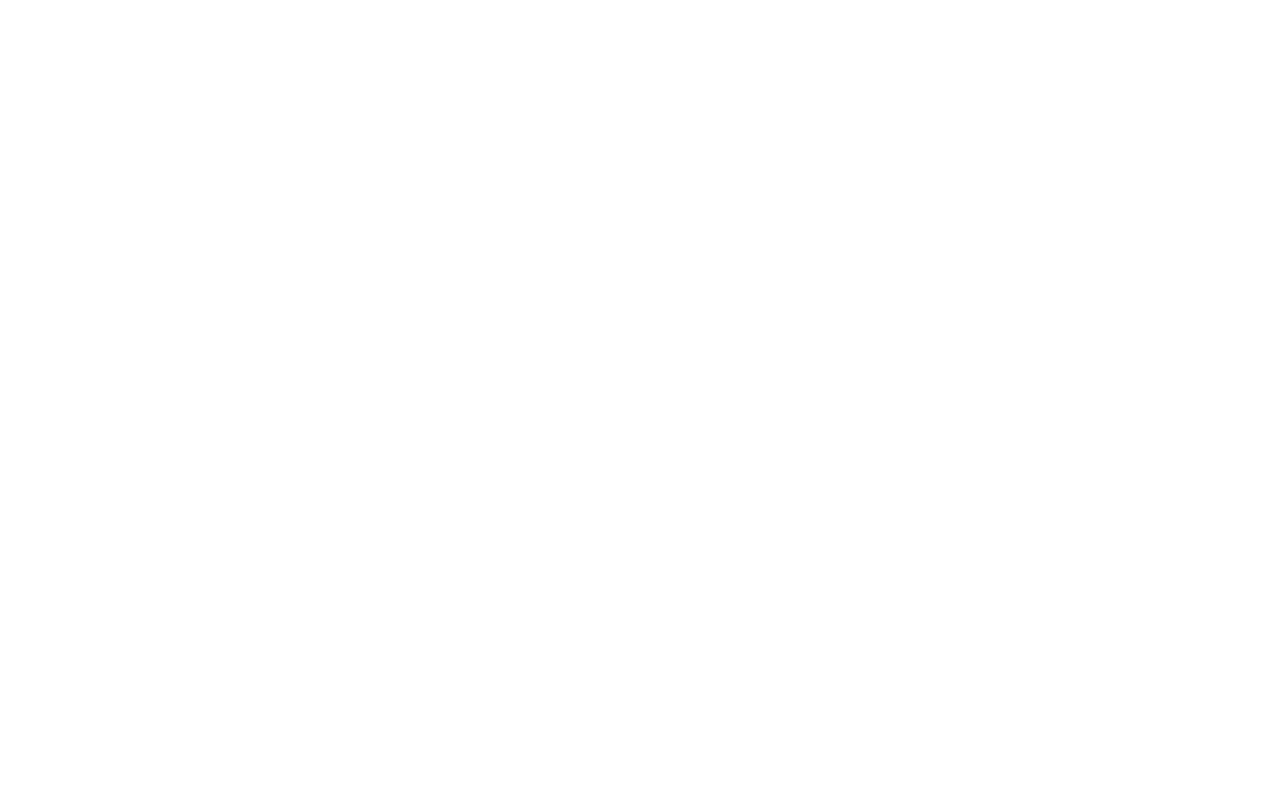
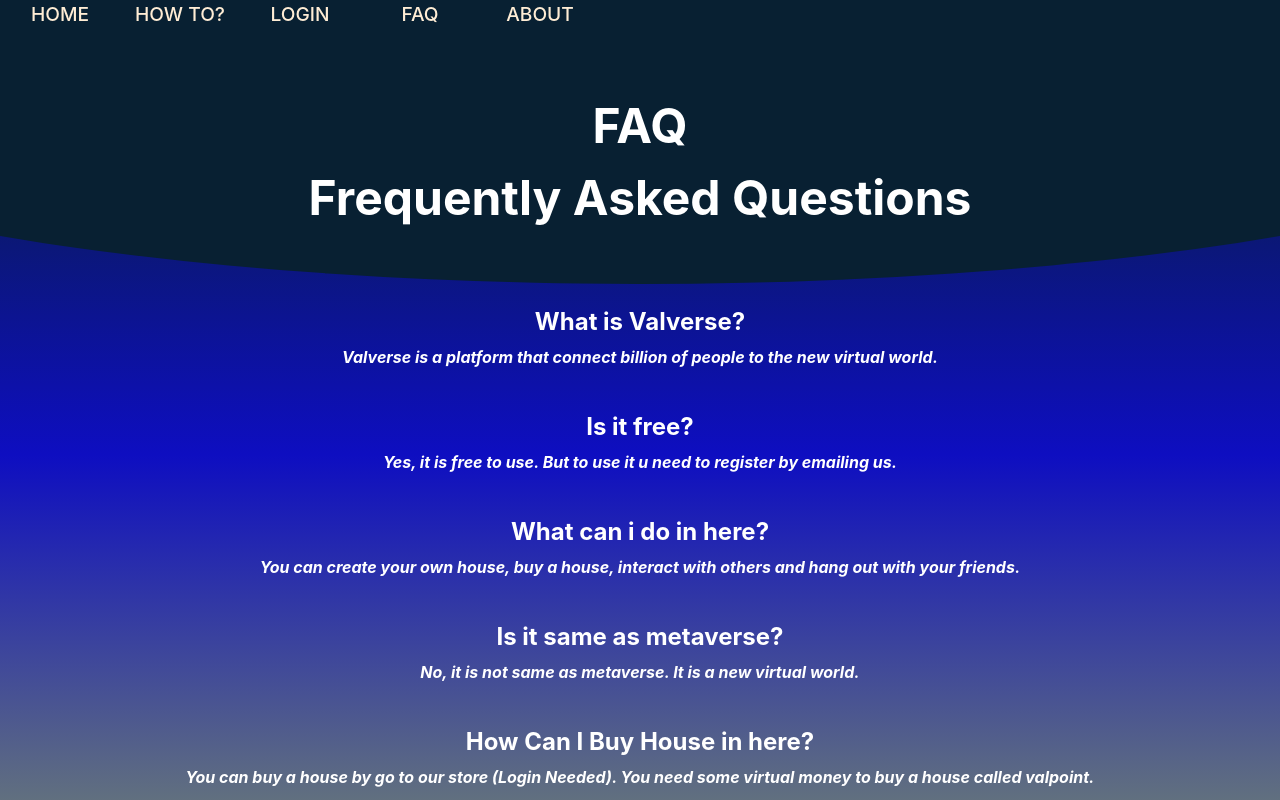
Before and after one commit to vir46/Project_FEComp_2022, a React (Create React App) app: page /faq in a window 1280 px wide. Before the commit this address had no page. Shown: the top 800 px of the page. Built offline with nearby package versions, Linux system fonts and the light colour scheme.

Commit message:
FAQ Pages

```diff
--- a/src/App.js
+++ b/src/App.js
@@ -6,6 +6,7 @@
 import LoginPages from "./pages/LoginPages/index.js";
 import StorePages from "./component/drawer/index.js";
 import HowTo from "./pages/HowTopages/howto.js";
+import FAQ from "./pages/FAQ/faq.js";
 import { Routes, Route } from "react-router-dom";
 
 function App() {
@@ -17,6 +18,7 @@
           <Route path="/home" element={<Landpage />} />
           <Route path="/login" element={<LoginPages />} />
           <Route path="/howto" element={<HowTo />} />
+          <Route path="/faq" element={<FAQ />} />
         </Route>
         <Route path="/user" element={<Layout/>}>
           <Route path="/user" element={<StorePages />} />
--- /dev/null
+++ b/src/pages/FAQ/faq.js
@@ -0,0 +1,40 @@
+import React from "react";
+import styles from "./faq.module.css";
+
+
+function Intro(){
+    return(
+        <div>
+            <div class={styles.container}>
+                <div class={styles.pagetitle}>
+                    <h1>FAQ</h1>
+                    <h2>Frequently Asked Questions</h2>
+                </div>
+                <div class={styles.content}>
+                    <div class={styles.contentdivide}>
+                        <h1>What is Valverse?</h1>
+                        <p>Valverse is a platform that connect billion of people to the new virtual world.</p>
+                    </div>
+                    <div class={styles.contentdivide}>
+                        <h1>Is it free?</h1>
+                        <p>Yes, it is free to use. But to use it u need to register by emailing us.</p>
+                    </div>
+                    <div class={styles.contentdivide}>
+                        <h1>What can i do in here?</h1>
+                        <p>You can create your own house, buy a house, interact with others and hang out with your friends.</p>
+                    </div>
+                    <div class={styles.contentdivide}>
+                        <h1>Is it same as metaverse?</h1>
+                        <p>No, it is not same as metaverse. It is a new virtual world.</p>
+                    </div>
+                    <div class={styles.contentdivide}>
+                        <h1>How Can I Buy House in here?</h1>
+                        <p> You can buy a house by go to our store (Login Needed). You need some virtual money to buy a house called valpoint.</p>
+                    </div>
+                </div>
+            </div>
+        </div>
+    );
+}
+
+export default Intro;
--- /dev/null
+++ b/src/pages/FAQ/faq.module.css
@@ -0,0 +1,35 @@
+.container{
+    background: linear-gradient(180deg, rgba(8,32,50,1) 0%, rgba(14,14,193,1) 54%, rgba(8, 32, 50, 0.63) 100%);
+}
+
+.pagetitle{
+    background-color: #082032;
+    padding: 50px 0 50px 0;
+    display: flex;
+    flex-direction: column;
+    align-items: center;
+    font-size: 3em;
+    font-weight: bold;
+    clip-path: ellipse(84% 100% at 50% 0%);
+}
+
+.content{
+    display: flex;
+    flex-direction: column;
+    text-align: center;
+}
+
+.contentdivide{
+    margin: 20px 0 20px 0;
+}
+
+.contentdivide > h1{
+    font-size: 1.5em;
+    font-weight: bold;
+    margin-bottom: 5px;
+}
+
+.contentdivide > p{
+    font-style: italic;
+    font-weight: bold;
+}
```
